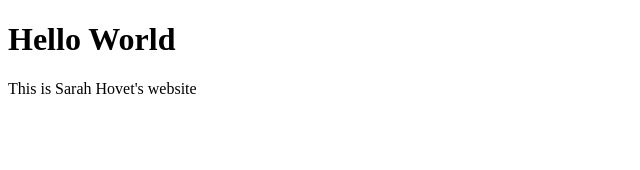
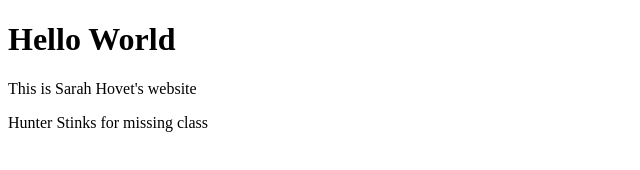
Before and after one commit to degeorgd/degeorgd.github.io, a plain HTML site: page index.html in a window 1280 px wide. Shown: the whole page, without its empty margins (0-640 px from the left). Drawn offline with Linux system fonts and the light colour scheme.

Commit message:
Update index.html

```diff
--- a/index.html
+++ b/index.html
@@ -3,5 +3,6 @@
 <body>
 <h1>Hello World</h1>
 <p>This is Sarah Hovet's website</p>
+<p> Hunter Stinks for missing class </p>
 </body>
 </html>
```
